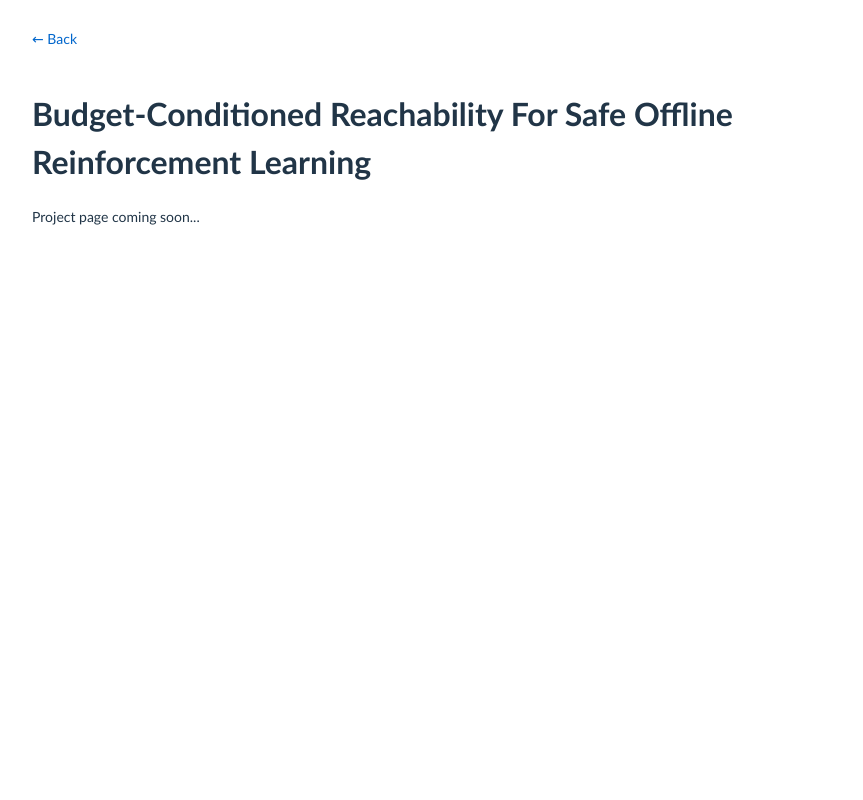
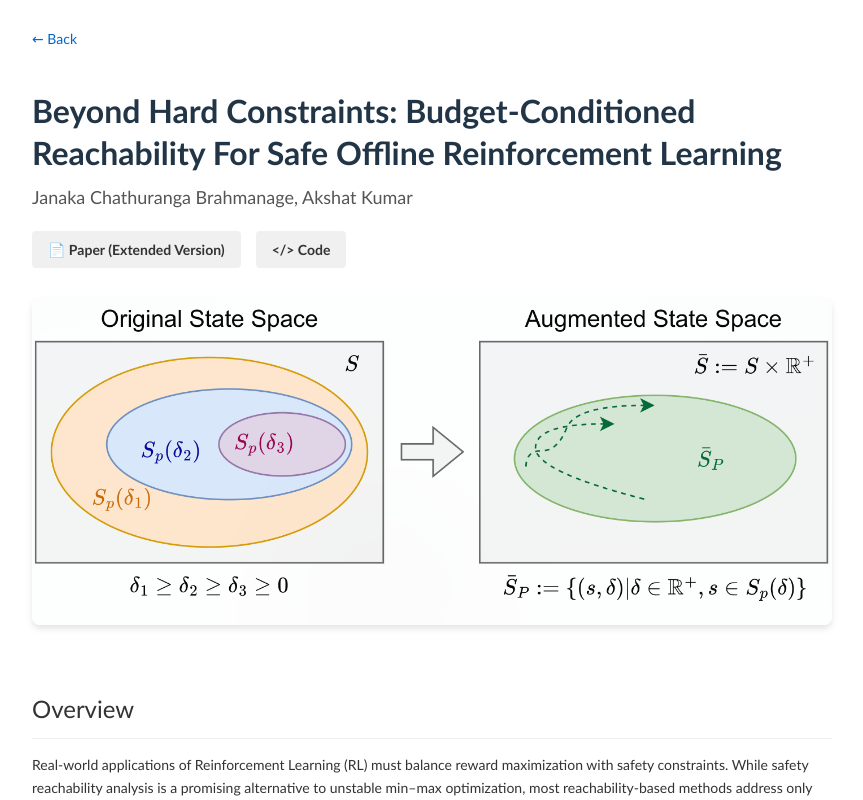
Before and after one commit to janakact/janakact.github.io, a React (Vite) app: page /bcrl in a window 1280 px wide. Shown: the top 800 px of the page, without its empty margins (208-1071 px from the left). Built offline with nearby package versions, Linux system fonts and the light colour scheme.

Commit message:
Add project page

```diff
--- a/src/App.jsx
+++ b/src/App.jsx
@@ -1,14 +1,32 @@
-import { BrowserRouter as Router, Routes, Route } from 'react-router-dom'
+import { useEffect } from 'react'
+import { BrowserRouter as Router, Routes, Route, useNavigate } from 'react-router-dom'
 import Home from './Home'
 import BCRLProject from './pages/BCRLProject'
+
+function AppRoutes() {
+  const navigate = useNavigate()
+
+  useEffect(() => {
+    // Check if we have a stored redirect path from 404.html
+    const redirectPath = sessionStorage.getItem('redirectPath')
+    if (redirectPath) {
+      sessionStorage.removeItem('redirectPath') // Clear it
+      navigate(redirectPath) // Navigate to the intended path
+    }
+  }, [navigate])
+
+  return (
+    <Routes>
+      <Route path="/" element={<Home />} />
+      <Route path="/bcrl" element={<BCRLProject />} />
+    </Routes>
+  )
+}
 
 function App() {
   return (
     <Router>
-      <Routes>
-        <Route path="/" element={<Home />} />
-        <Route path="/bcrl" element={<BCRLProject />} />
-      </Routes>
+      <AppRoutes />
     </Router>
   );
 }
--- a/src/Home.jsx
+++ b/src/Home.jsx
@@ -247,7 +247,7 @@ const papersData = [
     venue: "ICAPS 2026",
     arxiv: false,
     openreview: false,
-    projectPage: "https://janakact.github.io/bcrl",
+    projectPage: "/bcrl",
     code: false,
     paper: "/papers/icaps2026_bcrl.pdf",
     image: bcrl,
--- a/src/pages/BCRLProject.jsx
+++ b/src/pages/BCRLProject.jsx
@@ -1,5 +1,6 @@
-import styled from 'styled-components'
-import { Link } from 'react-router-dom'
+import styled from 'styled-components';
+import { Link } from 'react-router-dom';
+import bcrlImage from '../assets/bcrl.png';
 
 const ProjectContainer = styled.div`
   width: 100%;
@@ -22,21 +23,110 @@ const BackLink = styled(Link)`
 
 const ProjectTitle = styled.h1`
   font-size: 32px;
+  margin-bottom: 10px;
+  line-height: 1.3;
+`;
+
+const Authors = styled.div`
+  font-size: 18px;
   margin-bottom: 20px;
+  color: #555;
+`;
+
+const LinksContainer = styled.div`
+  display: flex;
+  gap: 15px;
+  margin-bottom: 30px;
+`;
+
+const ProjectLink = styled.a`
+  display: inline-block;
+  padding: 8px 16px;
+  background-color: #f0f0f0;
+  color: #333;
+  text-decoration: none;
+  border-radius: 4px;
+  font-weight: bold;
+  transition: background-color 0.2s ease;
+
+  &:hover {
+    background-color: #e0e0e0;
+  }
+`;
+
+const ProjectImage = styled.img`
+  width: 100%;
+  max-width: 100%;
+  height: auto;
+  border-radius: 8px;
+  margin-bottom: 30px;
+  box-shadow: 0 4px 6px rgba(0, 0, 0, 0.1);
+`;
+
+const SectionTitle = styled.h2`
+  font-size: 24px;
+  margin-bottom: 15px;
+  margin-top: 30px;
+  border-bottom: 1px solid #eee;
+  padding-bottom: 10px;
 `;
 
 const ProjectContent = styled.div`
   font-size: 16px;
   line-height: 1.6;
+  color: #333;
+
+  p {
+    margin-bottom: 15px;
+  }
+
+  ul {
+    padding-left: 20px;
+    margin-bottom: 20px;
+  }
+
+  li {
+    margin-bottom: 10px;
+  }
 `;
 
 export default function BCRLProject() {
   return (
     <ProjectContainer>
       <BackLink to="/">← Back</BackLink>
-      <ProjectTitle>Budget-Conditioned Reachability For Safe Offline Reinforcement Learning</ProjectTitle>
+      <ProjectTitle>Beyond Hard Constraints: Budget-Conditioned Reachability For Safe Offline Reinforcement Learning</ProjectTitle>
+
+      <Authors>
+        Janaka Chathuranga Brahmanage, Akshat Kumar
+      </Authors>
+
+      <LinksContainer>
+        <ProjectLink href="/papers/icaps2026_bcrl.pdf" target="_blank" rel="noopener noreferrer">
+          📄 Paper (Extended Version)
+        </ProjectLink>
+        <ProjectLink href="https://github.com/janakact/bcrl" target="_blank" rel="noopener noreferrer">
+          &lt;/&gt; Code
+        </ProjectLink>
+      </LinksContainer>
+
+      <ProjectImage src={bcrlImage} alt="BCRL Method Overview" />
+
       <ProjectContent>
-        <p>Project page coming soon...</p>
+        <SectionTitle>Overview</SectionTitle>
+        <p>
+          Real-world applications of Reinforcement Learning (RL) must balance reward maximization with safety constraints. While safety reachability analysis is a promising alternative to unstable min–max optimization, most reachability-based methods address only hard safety constraints rather than cumulative cost constraints.
+        </p>
+        <p>
+          We propose <strong>Budget-Conditioned Reachability RL (BCRL)</strong>, a novel offline safe RL algorithm that learns a safe policy from a fixed dataset without environment interaction by using dynamic budgets to enforce safety constraints without adversarial optimization.
+        </p>
+
+        <SectionTitle>Main Contributions</SectionTitle>
+        <ul>
+          <li><strong>Budget-Conditioned Reachability</strong>: A framework that applies reachability analysis to continuous domains with cumulative cost constraints. It uses dynamic budgets to estimate persistently safe state–action sets.</li>
+          <li><strong>Stabilized Learning</strong>: Enforces safety constraints natively without relying on unstable min–max or Lagrangian optimization.</li>
+          <li><strong>Seamless Integration</strong>: Compatible with existing offline RL algorithms (IQL, XQL, SparseQL), requires no generative models or online rollouts, and generalizes to any budget constraint.</li>
+          <li><strong>Empirical Success</strong>: Matches or outperforms state-of-the-art baselines on standard offline safe-RL benchmarks and real-world maritime navigation tasks.</li>
+        </ul>
       </ProjectContent>
     </ProjectContainer>
   );
```
Also changed, not shown: public/404.html (+22 -2 lines).
